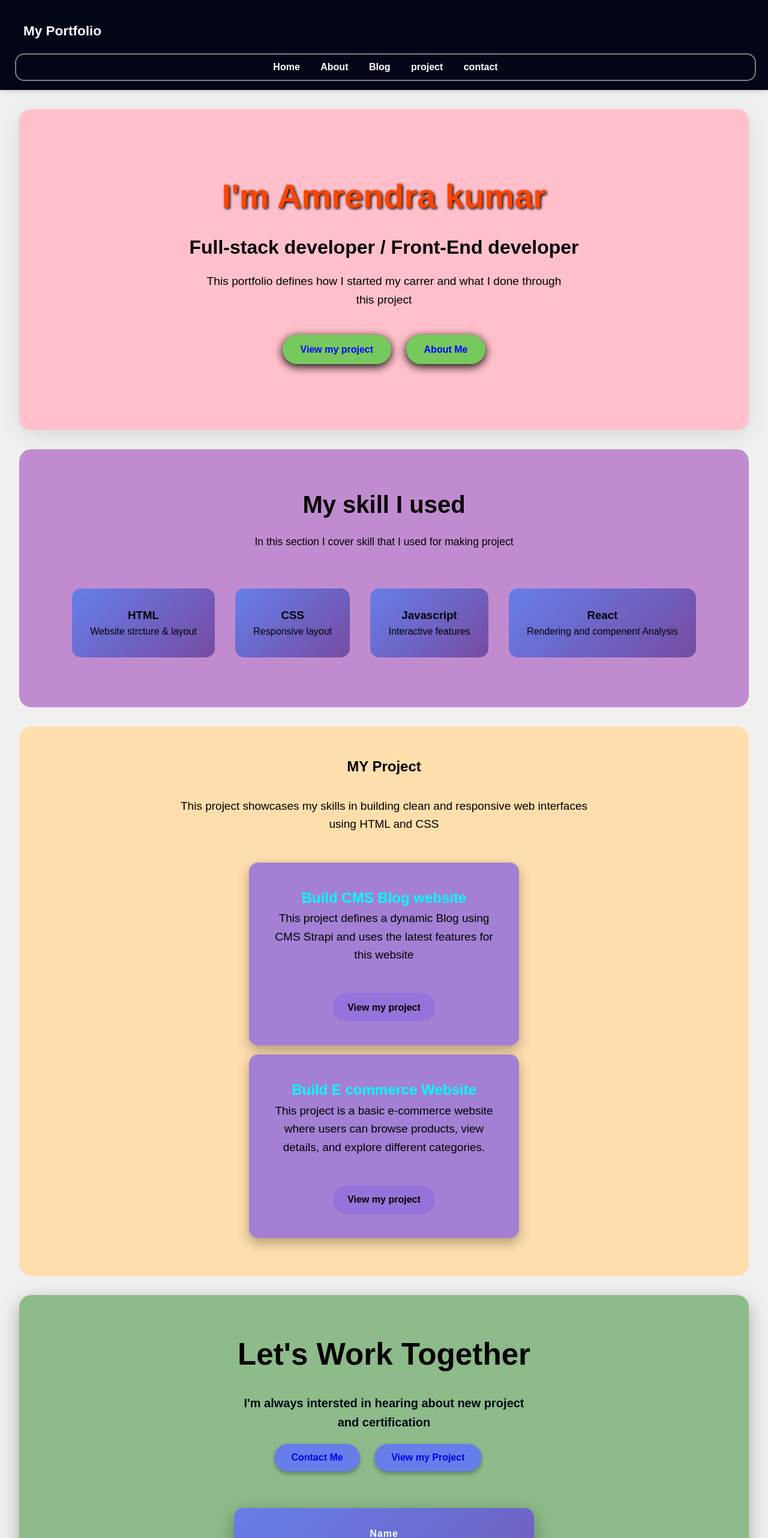
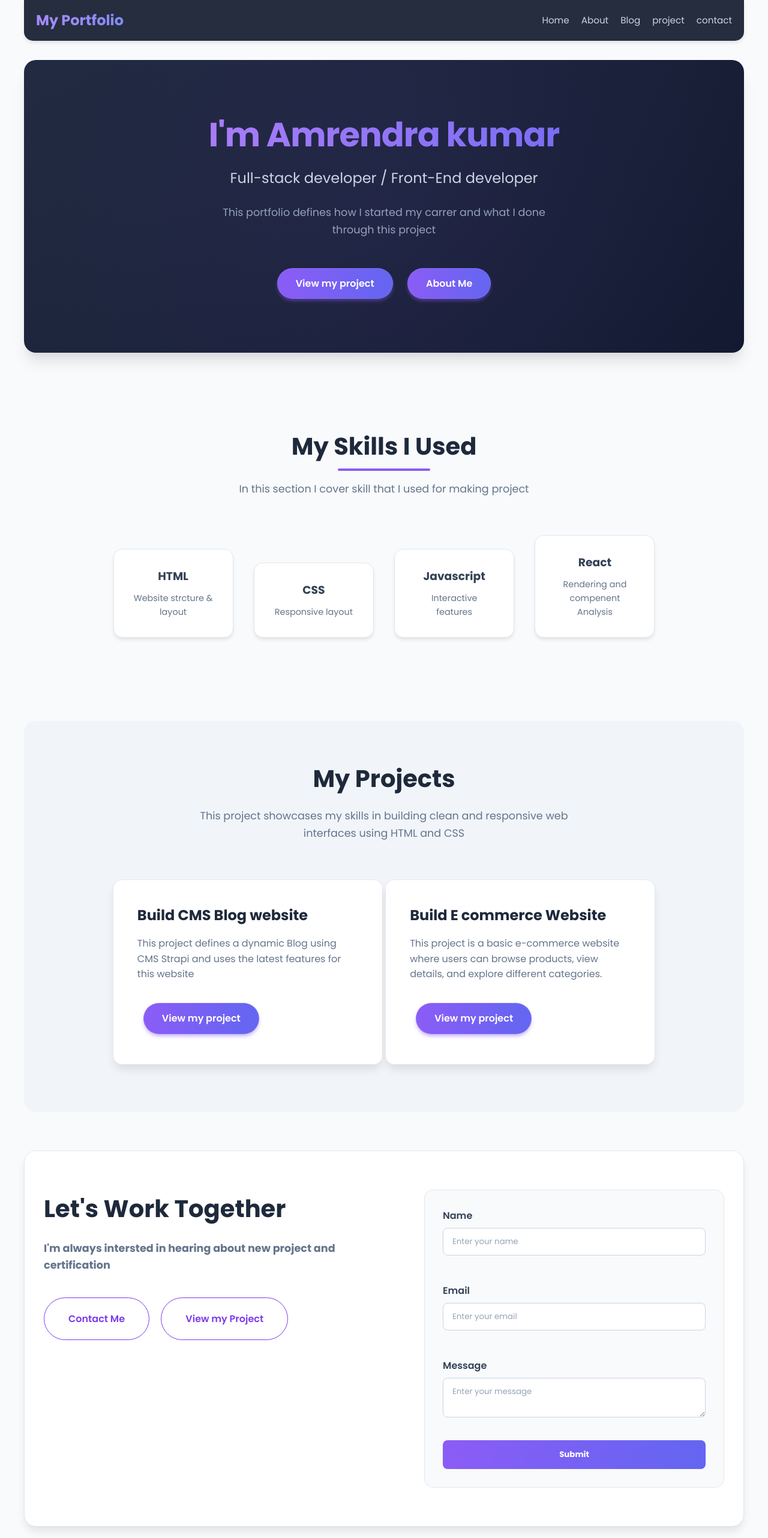
Before and after one commit to AmrendraCodes/My_FrontEnd-Portfolio-, a website: page portfolio/index.html in a window 1280 px wide. Shown: the top 2564 px of the page at 60% size. Drawn offline with Linux system fonts and the light colour scheme.

Commit message:
file commited

```diff
--- a/portfolio/css-porfolio/main.css
+++ b/portfolio/css-porfolio/main.css
@@ -1,186 +1,254 @@
+@import url('https://fonts.googleapis.com/css2?family=Poppins:wght@300;400;600;700&display=swap');
+
 * {
     margin: 0;
     padding: 0;
     box-sizing: border-box;
-    font-family: Arial, Helvetica, sans-serif;
+    font-family: 'Poppins', sans-serif;
+    /* Modern Font */
 }
 
 body {
-    background-color: #F0F0F0;
-    color: black;
+    background-color: #f8fafc;
+    /* Clean off-white background */
+    color: #1e293b;
+    /* Dark slate text for readability */
     line-height: 1.6;
     min-width: 100%;
 }
 
+/* Navbar with Glassmorphism */
 .navbar {
-    background: #020617;
+    background: rgba(15, 23, 42, 0.9);
+    /* Dark semi-transparent */
+    backdrop-filter: blur(10px);
     color: white;
-    box-shadow: 0 4px 6px rgba(0, 0, 0, 0.1);
+    box-shadow: 0 4px 6px -1px rgba(0, 0, 0, 0.1);
     padding: 15px 20px;
     text-align: center;
     position: sticky;
     top: 0;
     z-index: 1000;
-
+    display: flex;
+    justify-content: space-between;
+    align-items: center;
+    max-width: 1200px;
+    margin: 0 auto;
+    border-radius: 0 0 15px 15px;
+    /* Subtle rounding */
 }
 
-.navbar-left {
-    display: flex;
-    align-items: center;
-    gap: 15px;
-    font-size: 15px;
-    padding: 19px;
-
+.navbar-left h1 {
+    font-size: 1.5rem;
+    background: linear-gradient(to right, #a78bfa, #818cf8);
+    -webkit-background-clip: text;
+    -webkit-text-fill-color: transparent;
+    font-weight: 700;
 }
 
 .navbar ul {
     list-style: none;
-    margin-left: 5px;
-    border: 2px solid grey;
-    border-radius: 15px;
-    padding: 8px 5px 8px;
+    display: flex;
+    gap: 20px;
+    padding: 0;
+    margin: 0;
+    border: none;
 }
 
 .navbar ul li {
     display: inline-block;
-    margin: 0 15px;
 }
 
 .navbar a {
     text-decoration: none;
-    color: white;
-    font-weight: bold;
+    color: #cbd5e1;
+    font-weight: 500;
+    transition: color 0.3s ease;
+    font-size: 0.95rem;
 }
 
 .navbar a:hover {
-    color: darkorange;
+    color: #fff;
+    text-shadow: 0 0 10px rgba(167, 139, 250, 0.5);
 }
 
+/* Modern Hero Section */
 .hero {
     text-align: center;
-    padding: 100px 20px;
-    background: pink;
-    backdrop-filter: blur(10px);
-    margin: 2rem;
+    padding: 80px 20px;
+    background: linear-gradient(135deg, #1e293b 0%, #0f172a 100%);
+    /* Deep Dark Blue Gradient */
+    margin: 2rem auto;
     border-radius: 20px;
-    box-shadow: 0 8px 32px rgba(0, 0, 0, 0.1);
+    box-shadow: 0 20px 25px -5px rgba(0, 0, 0, 0.1), 0 10px 10px -5px rgba(0, 0, 0, 0.04);
+    color: white;
+    max-width: 1200px;
+    position: relative;
+    overflow: hidden;
+}
 
+.hero::before {
+    content: '';
+    position: absolute;
+    top: -50%;
+    left: -50%;
+    width: 200%;
+    height: 200%;
+    background: radial-gradient(circle, rgba(139, 92, 246, 0.1) 0%, transparent 70%);
+    z-index: 0;
+}
+
+.hero h1,
+.hero h2,
+.hero p,
+.hero a {
+    position: relative;
+    z-index: 1;
 }
 
 .hero h1 {
     font-size: 3.5rem;
-    color: orangered;
-    margin-bottom: 1rem;
-    text-shadow: 2px 2px 4px rgba(0, 0, 0.2);
+    margin-bottom: 0.5rem;
+    background: linear-gradient(to right, #c084fc, #6366f1);
+    -webkit-background-clip: text;
+    -webkit-text-fill-color: transparent;
+    font-weight: 800;
+    letter-spacing: -1px;
 }
 
 .hero h2 {
-    font-size: 2rem;
-    color: black;
-    margin-bottom: 1rem;
+    font-size: 1.5rem;
+    color: #cbd5e1;
+    margin-bottom: 1.5rem;
+    font-weight: 400;
 }
 
 .hero p {
-    font-size: 1.2rem;
-    color: black;
-    margin-bottom: 2rem;
+    font-size: 1.1rem;
+    color: #94a3b8;
+    margin-bottom: 2.5rem;
     max-width: 600px;
     margin-left: auto;
     margin-right: auto;
 }
 
-.hero a {
+/* Gradient Button */
+.hero a,
+.project-card a,
+.contact button a {
     display: inline-block;
     padding: 12px 30px;
     margin: 10px;
-    background: #76C95D;
-    color: blue;
+    background: linear-gradient(90deg, #8b5cf6 0%, #6366f1 100%);
+    color: white;
     text-decoration: none;
     border-radius: 50px;
     font-weight: 600;
     transition: all 0.3s ease;
-    box-shadow: 0 4px 15px rgba(0, 0, 0.2);
+    box-shadow: 0 4px 6px -1px rgba(139, 92, 246, 0.5);
+    border: 1px solid rgba(255, 255, 255, 0.1);
 }
 
-.hero a:hover {
-    transform: translateY(-3px);
-    box-shadow: 0 6px 20px rgba(0, 0, 0, 0.3);
-    background: #948CCF;
-    color: #333;
-
+.hero a:hover,
+.project-card a:hover,
+.contact button a:hover {
+    transform: translateY(-2px);
+    box-shadow: 0 10px 15px -3px rgba(139, 92, 246, 0.6);
+    filter: brightness(1.1);
 }
 
+.hero a.outline {
+    background: transparent;
+    border: 2px solid #8b5cf6;
+    color: #8b5cf6;
+}
+
+.hero a.outline:hover {
+    background: rgba(139, 92, 246, 0.1);
+}
+
+
+/* Skills Section */
 .Myskill {
     padding: 60px 20px;
     text-align: center;
-    background: #C08CCF;
-    margin: 2rem;
-    border-radius: 20px;
+    max-width: 1200px;
+    margin: 4rem auto;
 }
 
 .Myskill h1 {
     font-size: 2.5rem;
-    color: black;
+    color: #1e293b;
     margin-bottom: 1rem;
+    position: relative;
+    display: inline-block;
+}
+
+.Myskill h1::after {
+    content: '';
+    display: block;
+    width: 50%;
+    height: 4px;
+    background: #8b5cf6;
+    margin: 5px auto 0;
+    border-radius: 2px;
 }
 
 .Myskill>p {
     font-size: 1.1rem;
-    color: black;
+    color: #64748b;
     margin-bottom: 3rem;
-
 }
 
 .skillcard {
     display: inline-block;
     padding: 30px;
     margin: 15px;
-    background: linear-gradient(135deg, #667eea 0%, #764ba2 100%);
+    background: white;
     border-radius: 15px;
-    transition: all 0.4s cubic-bezier(0.175, 0.885, 0.32, 1.275);
-    cursor: pointer;
-    position: relative;
-    overflow: hidden;
-}
-
-.skillcard::before {
-    content: " ";
-    position: absolute;
-    top: 0;
-    left: -100%;
-    width: 100%;
-    height: 100%;
-    background: linear-gradient(90deg, transparent, rgba(255, 255, 255, 0.3), transparent);
-    transition: left 0.5s;
-}
-
-.skillcard:hover::before {
-    left: 100%;
+    transition: all 0.3s ease;
+    cursor: default;
+    box-shadow: 0 4px 6px -1px rgba(0, 0, 0, 0.1);
+    border: 1px solid #e2e8f0;
+    width: 200px;
 }
 
 .skillcard:hover {
-    transform: translateY(-10px) scale(1.05);
-    box-shadow: 0 20px 40px rgba(102, 126, 234, 0.5);
-    background: linear-gradient(135deg, #764ba2 0%, #667eea 100%);
+    transform: translateY(-5px);
+    box-shadow: 0 20px 25px -5px rgba(0, 0, 0, 0.1);
+    border-color: #8b5cf6;
 }
 
+.skillcard h3 {
+    color: #334155;
+    margin-bottom: 10px;
+}
+
+.skillcard p {
+    color: #64748b;
+    font-size: 0.9rem;
+}
+
+/* Projects Section */
 .Project {
-    background-color: navajowhite;
-    padding: 3rem;
+    background-color: #f1f5f9;
+    /* Light gray */
+    padding: 4rem 2rem;
     text-align: center;
     border-radius: 20px;
-    margin: 2rem;
-
+    margin: 2rem auto;
+    max-width: 1200px;
 }
 
 .Project h1 {
-    margin-bottom: 2rem;
-
+    margin-bottom: 1rem;
+    color: #1e293b;
+    font-size: 2.5rem;
 }
 
 .Project p {
-    font-size: 19px;
-    color: black;
+    font-size: 1.1rem;
+    color: #64748b;
     margin-bottom: 3rem;
     max-width: 700px;
     margin-left: auto;
@@ -188,125 +256,123 @@ body {
 }
 
 .project-card {
-    background: rgba(147, 112, 219, 0.85);
-    backdrop-filter: blur(10px);
+    background: white;
     padding: 2.5rem;
     border-radius: 15px;
     width: 100%;
     max-width: 450px;
-    box-shadow: 0 8px 20px rgba(0, 0, 0, 0.3);
+    box-shadow: 0 10px 15px -3px rgba(0, 0, 0, 0.1);
     transition: all 0.3 ease;
-    color: cyan;
+    color: #334155;
     margin: 15px auto;
+    display: inline-block;
+    vertical-align: top;
+    text-align: left;
+    border: 1px solid #e2e8f0;
 }
 
-.project-card a {
-    display: inline-block;
-    padding: 0.7rem 1.5rem;
-    background: rgba(147, 112, 219, 0.85);
-    color: black;
-    font-weight: bold;
-    text-decoration: none;
-    border-radius: 25px;
-    transition: all 0.3 ease;
+.project-card h2 {
+    color: #1e293b;
+    font-size: 1.5rem;
+    margin-bottom: 15px;
 }
 
-.project-card a:hover {
-    background: rgba(255, 255, 255, 0.3);
-    transform: scale(1.05);
-    box-shadow: 0 5px 15px rgba(100, 149, 237, 0.5);
+.project-card p {
+    color: #64748b;
+    font-size: 1rem;
+    margin-bottom: 25px;
+    text-align: left;
 }
 
+
+/* Contact Section (Redesigned) */
 .contact {
-    max-width: 100%;
-    margin: 2rem;
-    padding: 3rem;
-    text-align: center;
+    max-width: 1200px;
+    margin: 4rem auto;
+    padding: 4rem 2rem;
+    text-align: left;
+    background: white;
+    border-radius: 20px;
+    box-shadow: 0 10px 15px -3px rgba(0, 0, 0, 0.1);
+    color: #334155;
+    border: 1px solid #e2e8f0;
+    display: flex;
+    justify-content: space-between;
+    align-items: flex-start;
     gap: 60px;
-    font-family: 'Segoe UI', Tahoma, Geneva, Verdana, sans-serif;
-    background-color: #8dbb89;
-    border-radius: 20px;
-    box-shadow: 0 10px 30px rgba(0, 0, 0, 0.3);
+}
+
+.contact h1 {
+    font-size: 2.5rem;
+    margin-bottom: 20px;
+    color: #1e293b;
+    text-align: left;
+}
+
+.contact h3 {
+    font-size: 1.1rem;
+    color: #64748b;
+    text-align: left;
+    margin-bottom: 30px;
 }
 
 .contact>div {
     flex: 1;
-    min-width: 300px;
-    padding: 20px;
-}
-
-.contact h1 {
-    font-size: 3.2rem;
-    margin-bottom: 20px;
-    color: black;
-    line-height: 1.2;
-    position: relative;
-    padding-bottom: 15px;
-}
-
-.contact h1::after {
-    content: "";
-    position: absolute;
-    bottom: 0;
-    left: 0;
-    width: 80px;
-    height: 4px;
-    border-radius: 20px;
-}
-
-.contact h3 {
-    font-size: 20px;
-    color: #020617;
-    line-height: 1.6;
-    max-width: 500px;
-    text-align: center;
-    margin: auto;
-
 }
 
 .contact>div button {
-    padding: 14px 28px;
-    margin-right: 20px;
-    margin-bottom: 15px;
-    margin-top: 20px;
-    border: none;
+    padding: 12px 30px;
+    margin-right: 15px;
+    margin-top: 10px;
+    background: white;
+    color: #7c3aed;
+    border: 1px solid #7c3aed;
     border-radius: 50px;
     font-size: 1rem;
     font-weight: 600;
     cursor: pointer;
     transition: all 0.3s ease;
-    box-shadow: 0 4px 6px rgba(0, 0, 0, 0.3);
-    background-color: #667eea;
+}
+
+.contact>div button:hover {
+    background: #7c3aed;
+    color: white;
+    transform: translateY(-2px);
+    box-shadow: 0 4px 6px -1px rgba(124, 58, 237, 0.3);
 }
 
 .contact button a {
-    display: inline-block;
-    transition: all 0.3s ease;
     text-decoration: none;
+    color: inherit;
+    background: transparent;
+    padding: 0;
+    border: none;
+    box-shadow: none;
 }
 
 .contact button a:hover {
-    color: red;
+    background: transparent;
+    box-shadow: none;
+    transform: none;
+    color: inherit;
 }
 
 form {
+    flex: 1;
     max-width: 500px;
-    margin: 0 auto;
+    background: #f8fafc;
     padding: 30px;
-    background: linear-gradient(135deg, #667eea 0%, #764ba2 100%);
     border-radius: 15px;
-    box-shadow: 0 10px 30px rgba(0, 0, 0, 0.3);
-
+    border: 1px solid #e2e8f0;
+    box-shadow: none;
 }
 
-/* Label styling */
 form label {
     display: block;
-    color: white;
-    font-size: 16px;
+    color: #334155;
+    margin-bottom: 8px;
+    text-align: left;
     font-weight: 600;
-    margin-bottom: 8px;
-    letter-spacing: 1px;
 }
 
 form input[type="text"],
@@ -314,86 +380,52 @@ form textarea {
     width: 100%;
     padding: 12px 15px;
     margin-bottom: 20px;
-    border: none;
+    border: 1px solid #cbd5e1;
     border-radius: 8px;
-    font-size: 15px;
-    background: rgba(255, 255, 255, 0.9);
-    transition: all 0.3s ease;
-    box-sizing: border-box;
+    background: white;
+    color: #334155;
+    transition: all 0.3s;
 }
 
-/* input focus effect */
-form input[type="text"]:focus,
+form input:focus,
 form textarea:focus {
+    background: white;
+    border-color: #7c3aed;
+    box-shadow: 0 0 0 3px rgba(124, 58, 237, 0.1);
     outline: none;
-    background: white;
-    box-shadow: 0 0 15px rgba(0, 0, 0, 0.5);
-    transform: translateY(-2px);
-}
-
-form textarea {
-    min-height: 120px;
-    resize: vertical;
-    font-family: Arial, Helvetica, sans-serif;
 }
 
 form input::placeholder,
 form textarea::placeholder {
-    color: #999;
-    font-style: italic;
+    color: #94a3b8;
 }
 
 form button {
     width: 100%;
     padding: 14px;
-    background: white;
-    color: crimson;
+    background: linear-gradient(90deg, #8b5cf6 0%, #6366f1 100%);
+    color: white;
     border: none;
     border-radius: 8px;
-    font-size: 18px;
     font-weight: bold;
     cursor: pointer;
-    text-transform: uppercase;
-    letter-spacing: 2px;
+    margin-top: 10px;
     transition: all 0.3s ease;
-    margin-top: 10px;
 }
 
 form button:hover {
-    background: #8dbb89;
-    color: black;
-    transform: translateY(-3px);
-    box-shadow: 0 8px 20px rgba(0, 0, 0, 0.3);
+    background: linear-gradient(90deg, #7c3aed 0%, #4f46e5 100%);
+    box-shadow: 0 10px 15px -3px rgba(124, 58, 237, 0.4);
+    transform: translateY(-2px);
 }
 
-
-form button:active {
-    transform: translateY(0);
-    box-shadow: 0 4px 10px rgba(0, 0, 0, 0.2);
-}
-
-
-@media (max-width: 600px) {
-    form {
-        padding: 20px;
-    }
-
-    form label {
-        font-size: 14px;
-    }
-
-    form button {
-        font-size: 16px;
-    }
-}
-
-/* New Footer Styles */
+/* Footer Responsive Styles (Kept largely the same but tweaked for theme) */
 .site-footer {
     background-color: #fff;
     padding: 60px 20px 20px;
     margin-top: 80px;
-    font-family: Arial, sans-serif;
-    color: #333;
+    color: #334155;
+    border-top: 1px solid #e2e8f0;
 }
 
 .footer-content {
@@ -416,45 +448,41 @@ form button:active {
     margin-top: 0;
     margin-bottom: 20px;
     font-weight: bold;
+    color: #7c3aed;
 }
 
 .footer-section p {
-    font-size: 1rem;
+    font-size: 0.95rem;
     line-height: 1.6;
     margin-bottom: 20px;
-    color: #555;
-    max-width: 300px;
+    color: #64748b;
 }
 
 .social-icons {
     display: flex;
     gap: 15px;
+    margin-top: 20px;
 }
 
 .social-icons a {
-    color: #333;
+    color: #64748b;
     transition: color 0.3s ease;
-    display: flex;
-    align-items: center;
-    justify-content: center;
 }
 
 .social-icons a:hover {
-    color: #8A2BE2;
+    color: #7c3aed;
 }
 
 .footer-section h3 {
     font-size: 1.1rem;
     margin-top: 0;
     margin-bottom: 20px;
-    color: #000;
-    font-weight: bold;
+    color: #1e293b;
+    font-weight: 600;
 }
 
 .footer-section ul {
     list-style: none;
-    padding: 0;
-    margin: 0;
 }
 
 .footer-section ul li {
@@ -463,140 +491,87 @@ form button:active {
 
 .footer-section ul li a {
     text-decoration: none;
-    color: #555;
+    color: #64748b;
     font-size: 0.95rem;
     transition: color 0.3s ease;
 }
 
 .footer-section ul li a:hover {
-    color: #8A2BE2;
+    color: #7c3aed;
+    padding-left: 5px;
+    /* Subtle movement */
 }
 
 .footer-bottom {
     max-width: 1200px;
     margin: 0 auto;
-    border-top: 1px solid #eee;
+    border-top: 1px solid #f1f5f9;
     padding-top: 25px;
     text-align: center;
-    color: #777;
+    color: #94a3b8;
     font-size: 0.9rem;
 }
 
+/* Responsive Mobile Styles */
 @media (max-width: 768px) {
     body {
         max-width: 100%;
         overflow-x: hidden;
     }
 
-    /* Navbar Responsive */
     .navbar {
-        position: relative;
-        padding: 10px;
-    }
-
-    .navbar-left {
-        justify-content: center;
-        padding: 10px;
-        flex-wrap: wrap;
+        flex-direction: column;
+        gap: 15px;
+        padding: 15px;
     }
 
     .navbar ul {
-        display: flex;
         flex-direction: column;
-        align-items: center;
-        margin: 0;
-        padding: 10px;
-        border: none;
-    }
-
-    .navbar ul li {
-        display: block;
-        margin: 8px 0;
-    }
-
-    /* Hero Responsive */
-    .hero {
-        margin: 1rem;
-        padding: 40px 20px;
+        gap: 10px;
     }
 
     .hero h1 {
         font-size: 2.5rem;
     }
 
-    .hero h2 {
-        font-size: 1.5rem;
+    .hero {
+        margin: 1rem;
+        padding: 40px 20px;
     }
 
-    .hero p {
-        font-size: 1rem;
-        padding: 0 10px;
+    .contact {
+        flex-direction: column;
+        padding: 2rem 1.5rem;
     }
 
-    .hero a {
-        display: block;
-        width: 100%;
-        margin: 10px 0;
-        box-sizing: border-box;
+    .contact h1 {
+        text-align: center;
+        font-size: 2rem;
     }
 
-    /* Skills & Project Cards */
+    .contact h3,
+    .contact>div,
+    form label {
+        text-align: center;
+    }
+
     .skillcard,
     .project-card {
         display: block;
         width: 100%;
-        margin: 15px 0;
-        box-sizing: border-box;
-    }
-
-    /* Contact Section */
-    .contact {
-        flex-direction: column;
-        padding: 2rem 1rem;
-        margin: 1rem;
-    }
-
-    .contact>div {
-        padding: 0;
-        min-width: 0;
-    }
-
-    .contact h1 {
-        font-size: 2rem;
-    }
-
-    form {
-        max-width: 100%;
-        margin-top: 20px;
-    }
-
-    /* Footer Responsive */
-    .site-footer {
-        padding: 40px 20px;
-        margin-top: 40px;
+        max-width: none;
     }
 
     .footer-content {
         flex-direction: column;
-        gap: 30px;
         text-align: center;
     }
 
-    .footer-section {
-        min-width: auto;
-    }
-
     .footer-section p {
-        margin-left: auto;
-        margin-right: auto;
+        margin: 0 auto 20px;
     }
 
     .social-icons {
         justify-content: center;
     }
-
-    .footer-section ul li a {
-        display: block;
-        padding: 5px;
-    }
 }
--- a/portfolio/index.html
+++ b/portfolio/index.html
@@ -34,7 +34,7 @@
     </section>
 
     <section class="Myskill">
-        <h1>My skill I used</h1>
+        <h1>My Skills I Used</h1>
         <p>In this section I cover skill that I used for making project</p>
         <div class="skillcard">
             <h3>HTML</h3>
@@ -55,7 +55,7 @@
 
     </section>
     <section class="Project">
-        <h1>MY Project </h1>
+        <h1>My Projects</h1>
         <p>This project showcases my skills in building clean and responsive web interfaces using HTML and CSS</p>
 
         <div class="project-card">
```
